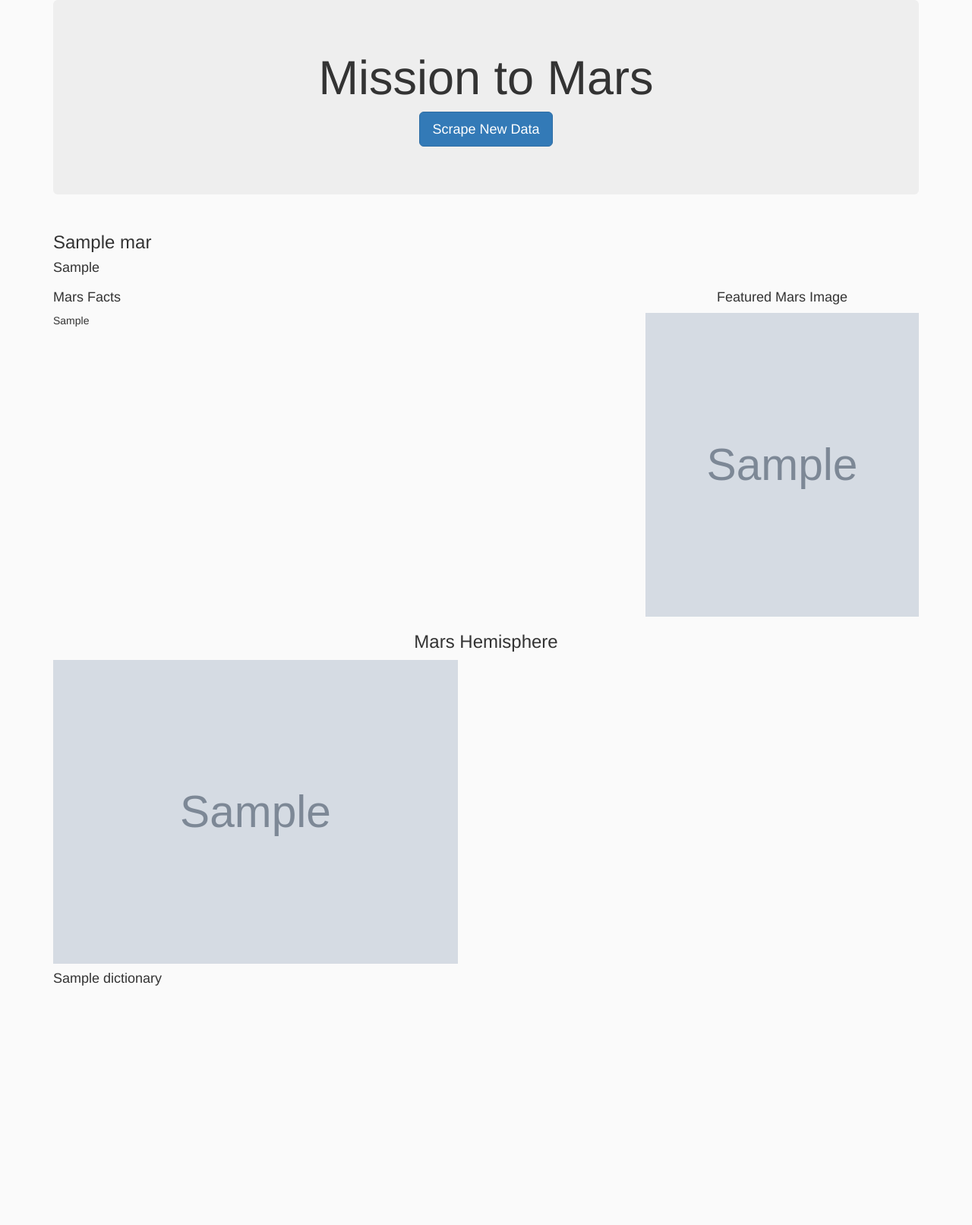
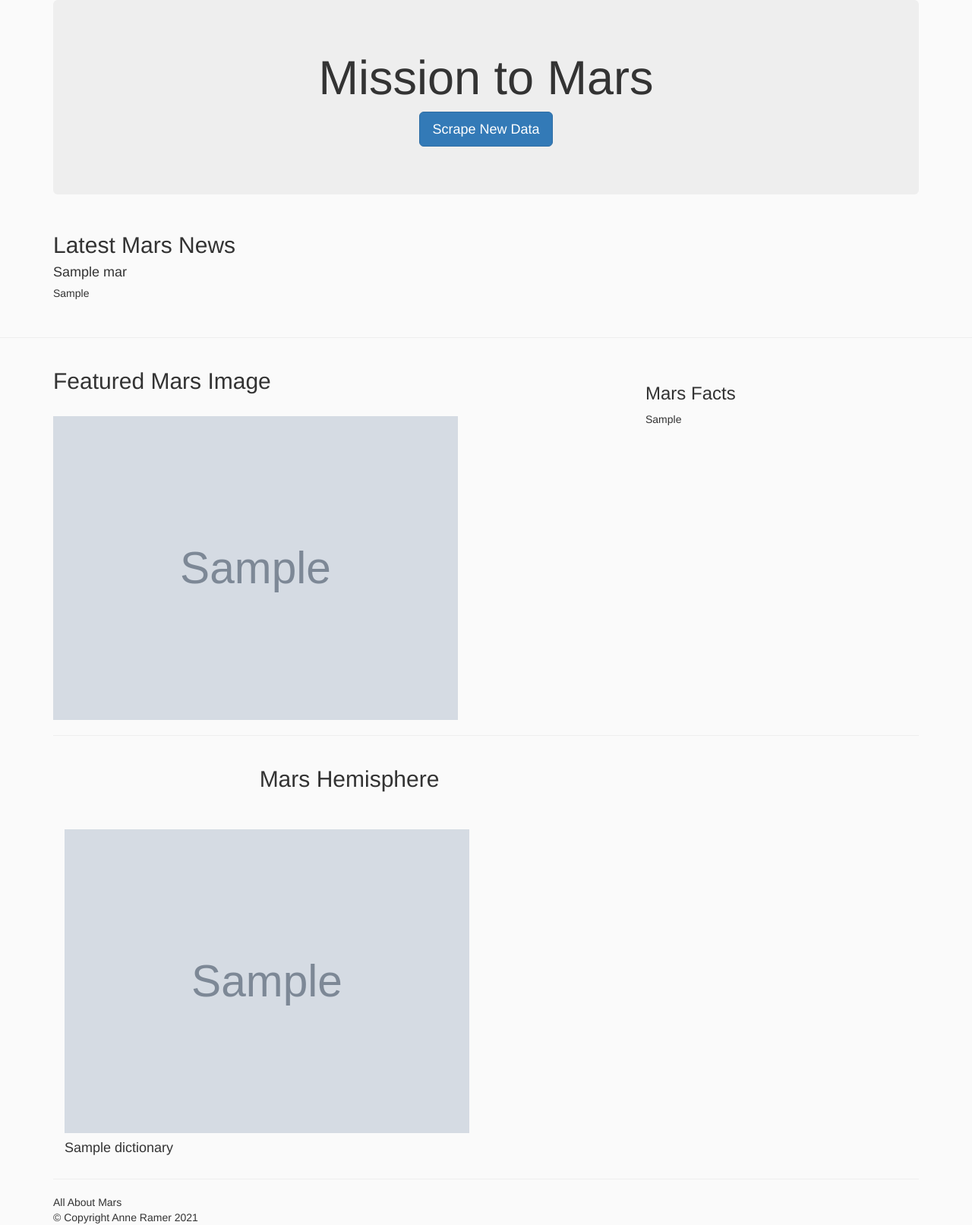
Before and after one commit to amramer45/web-scraping-challenge, a Flask app: page / in a window 1280 px wide. Shown: the whole page at 76% size. Before the commit the page ends 1298 px from the top, so only its background shows below. Run offline with Flask 2, Linux system fonts and the light colour scheme; grey boxes marked "Sample" are stand-in pictures; a database or web service that is not in the repository returns one stand-in record (values such as "Sample title"); some libraries are stand-ins or nearby versions.

Commit message:
html updates

```diff
--- a/Missions_to_Mars/templates/index.html
+++ b/Missions_to_Mars/templates/index.html
@@ -21,39 +21,59 @@
   <div class="container">
     <div class="row">
       <div class="col-md-12">
-        <h3 class="heading">{{mars_data.news_title}}</h3>
-        <h4>{{mars_data.news_p}}</h4>
+        <h2>Latest Mars News</h2>
+        <h4 class="heading">{{mars_data.news_title}}</h4>
+        <h5>{{mars_data.news_p}}</h5>
       </div>
     </div>
   </div>
-
+</br>
    <!-- Mars Facts and Featured Image -->
+   <hr>
     <div class="container">
       <div class="row">
-      <div class="col-md-8">
-        <h4 class='text-left'>Mars Facts</h4>
+        <div class="col-md-8 border">
+          <h2 class='text-left'>Featured Mars Image</h2>
+          </br>
+          <img src="{{mars_data.featured_image_url}}" alt="featured_mars_img" style="max-width: 100%; height: 400px;">
+        </div>
+      </br>
+        <div class="col-md-4">
+          <h3 class='text-left'>Mars Facts</h3>
           <p>{{mars_data.mars_table_html | safe}}</p>
       </div>
-      <div class="col-md-4">
-        <h4 class='text-center'>Featured Mars Image</h4>
-        <img src="{{mars_data.featured_image_url}}" alt="featured_mars_img" style="max-width: 100%; height: 400px;">
     </div>
-    </div>
-  </div>
+   <hr>
 
       <!-- Mars Hemispheres -->
       <div class="container">
         <div class="row">
-        <h3 class="text-center">Mars Hemisphere</h3>
+          <div class="col-md-8">
+            <h2 class="text-center">Mars Hemisphere</h2>
+          </div>
+        </div>
+        </br>
+        <div class="row">
           {% for dictionary in mars_data.hem_list %}
-          <div class="col-md-6">
+            <div class="col-md-6 border">
+            </br>
+              <div>
                 <img src="{{dictionary.img_url}}" alt="featured_mars_hemisphere" style="max-width: 100%; height: 400px">
+              </div>
+              <div>
                 <h4>{{dictionary.title}}</h4>
+              </div>
             </div>
           {% endfor %}
         </div>
       </div>
 
+  <hr>
+  <footer class="footer">
+    <span class="bottom">All About Mars</span>
+    <div class="footer">&copy; Copyright Anne Ramer 2021</div>
+  </footer>
+
 </body>
 
 </html>
```
Also changed, not shown: 1 other file. Lines whose indentation alone changed are shown as unchanged.
